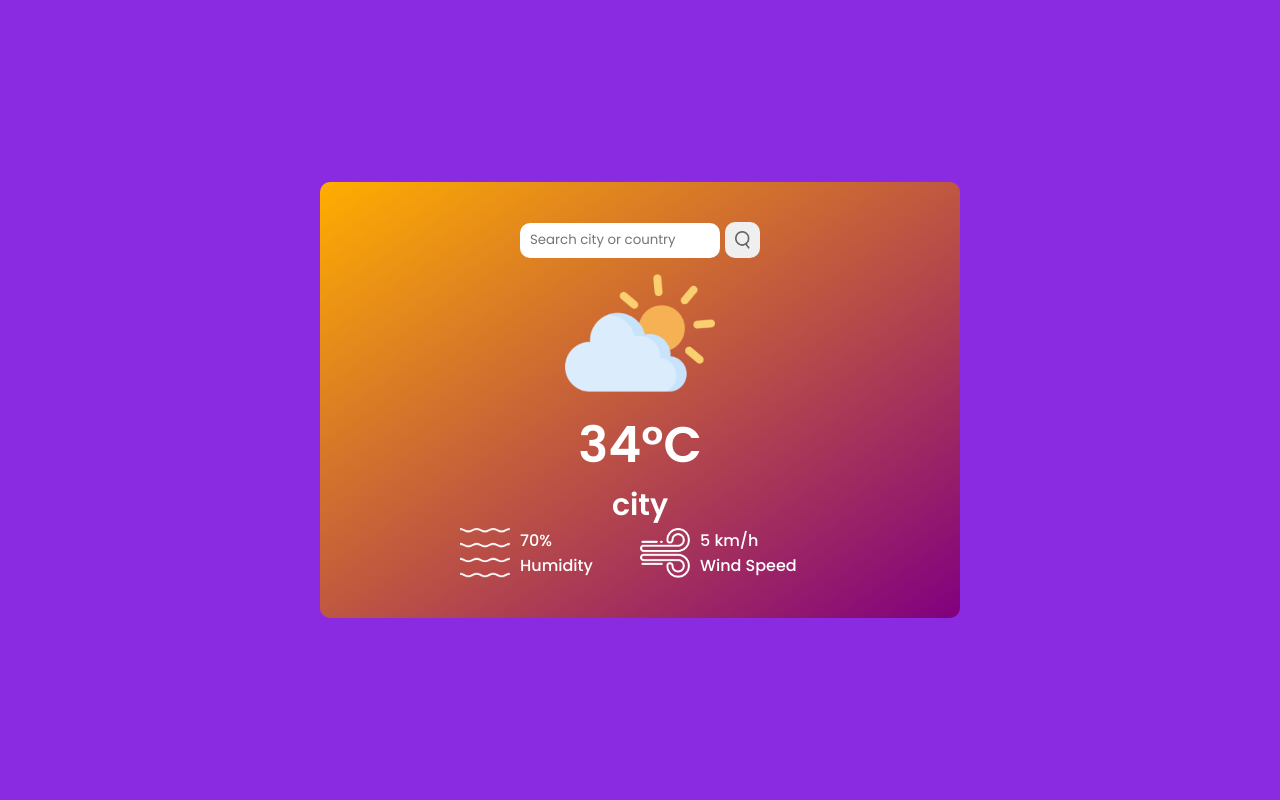
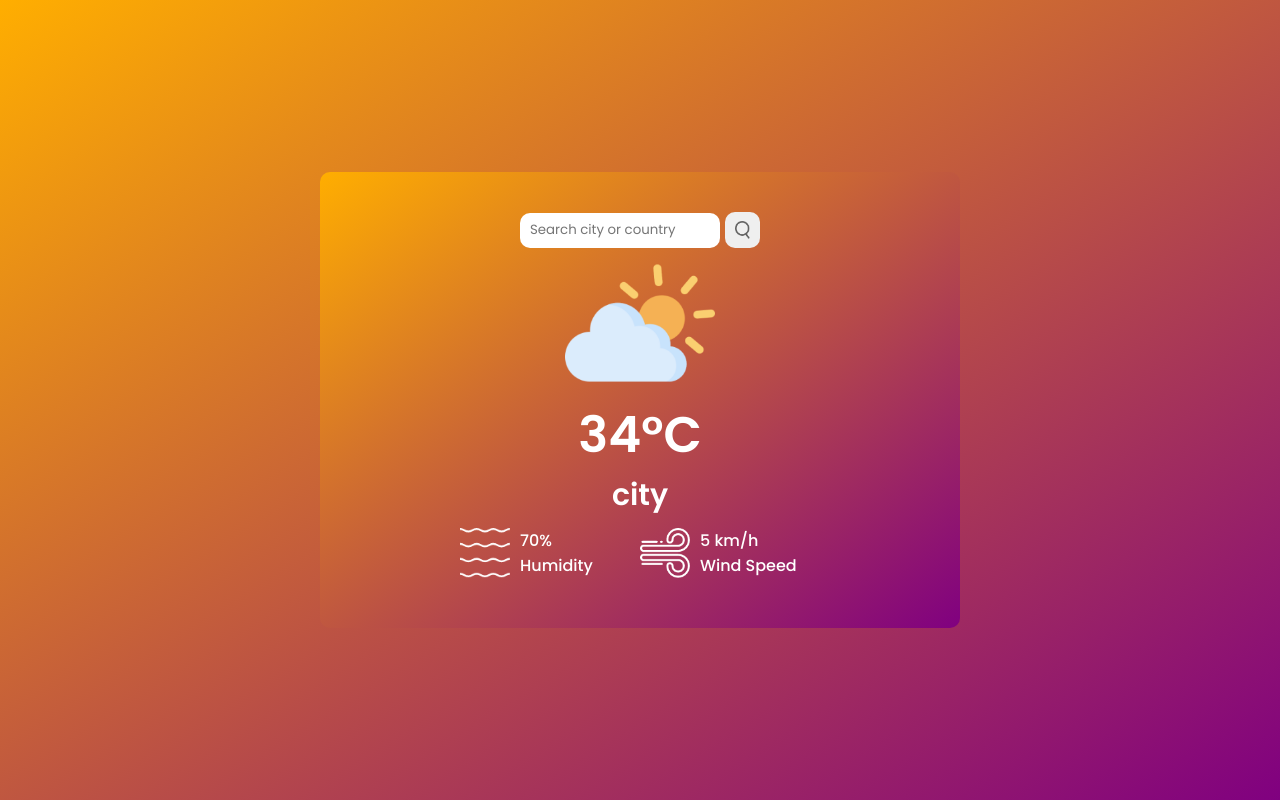
Before and after one commit to 7umair-ahmed7/weather-app-JS, a plain HTML site: page index.html in a window 1280 px wide. Drawn offline with Linux system fonts and the light colour scheme; no server answers.

Commit message:
color fixes

```diff
--- a/style.css
+++ b/style.css
@@ -10,8 +10,7 @@
 .container {
     width: 100vw;
     height: 100vh;
-    background-color: blueviolet;
-    display: flex;
+    background-color: rgb(180, 226, 43);    background: linear-gradient(to right bottom, rgb(255, 174, 0), purple);   display: flex;
     align-items: center;
     justify-content: center;
     color: white;
@@ -80,6 +79,7 @@
 .lower-main {
     display: flex;
     justify-content: space-between;
+    margin: 10px 0;
 }
 
 .humidity,
```
